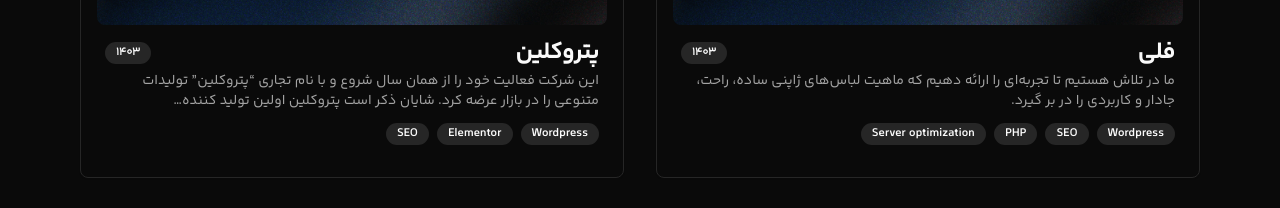
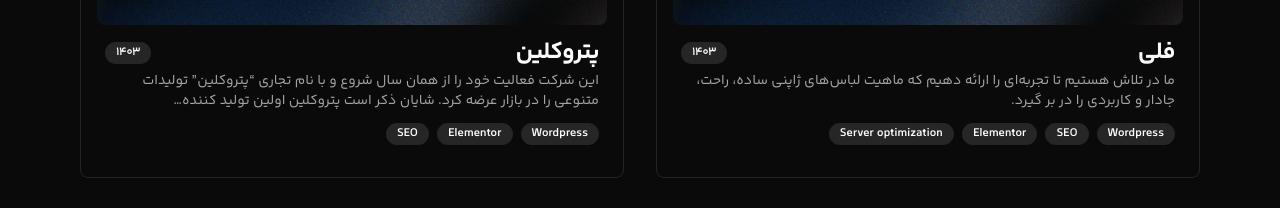
Before and after one commit to ifarazir/karensa-portfolio, a Next.js app: page / in a window 1280 px wide. Shown: the part 2280-2488 px from the top of the page. Built offline with nearby package versions, Linux system fonts and the light colour scheme.

Commit message:
update technologies for فلی project

```diff
--- a/src/app/page.tsx
+++ b/src/app/page.tsx
@@ -85,7 +85,7 @@ const projects = [
         index: 30,
         title: "فلی",
         description: "ما در تلاش هستیم تا تجربه‌ای را ارائه دهیم که ماهیت لباس‌های ژاپنی ساده، راحت، جادار و کاربردی را در بر گیرد.",
-        technologies: ["Wordpress", "SEO", "PHP", "Server optimization"],
+        technologies: ["Wordpress", "SEO", "Elementor", "Server optimization"],
         image: "/images/projects/feli-mockup.jpg",
         link: "https://feli.club/",
       },
```
